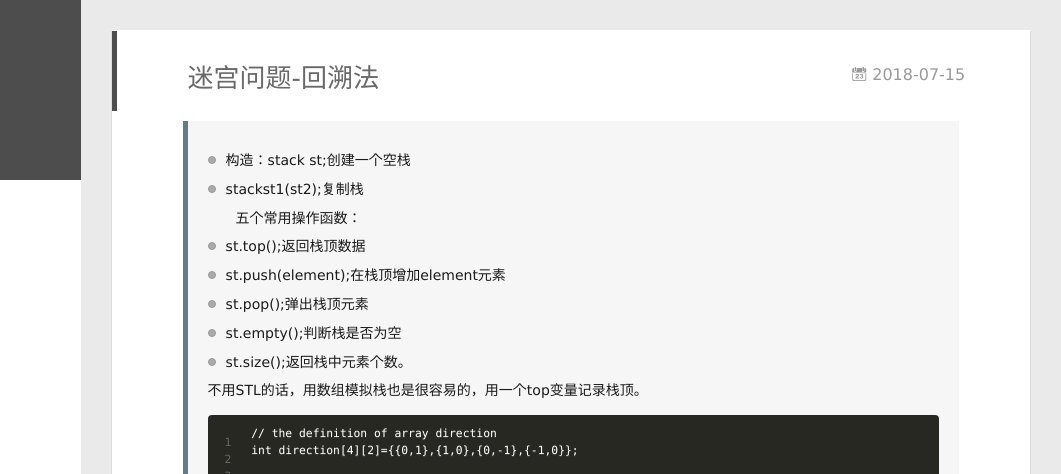
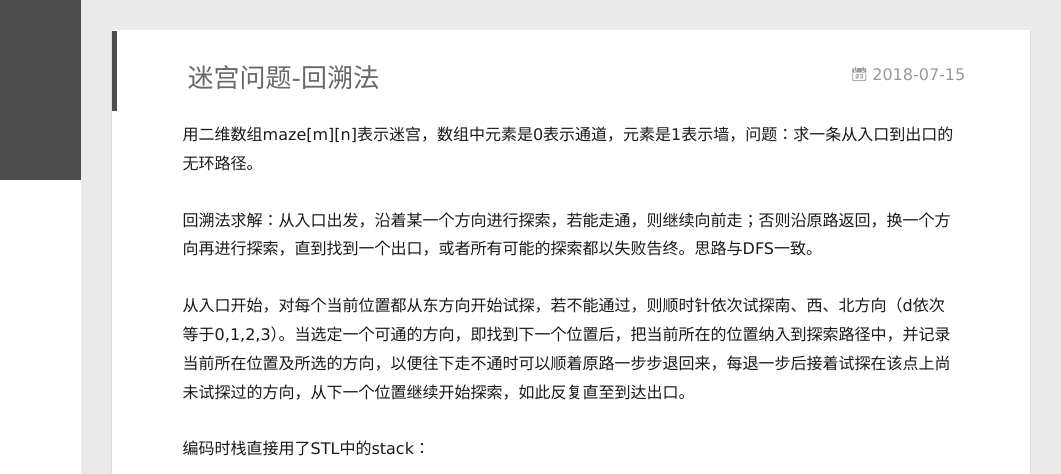
Before and after one commit to ZheWANGGlobal/ZheWANGGlobal.github.io, a plain HTML site: page 2018/07/15/迷宫问题-回溯法/index.html in a window 1280 px wide. Shown: the top 474 px of the page, 219-1280 px from the left. Drawn offline with Linux system fonts and the light colour scheme.

Commit message:
Site updated: 2018-07-15 18:04:11

```diff
--- a/2018/07/15/迷宫问题-回溯法/index.html
+++ b/2018/07/15/迷宫问题-回溯法/index.html
@@ -8,18 +8,18 @@
   <link rel="dns-prefetch" href="http://yoursite.com">
   <title>迷宫问题-回溯法 | Hexo</title>
   <meta name="viewport" content="width=device-width, initial-scale=1, maximum-scale=1">
-  <meta name="description" content="构造：stack st;创建一个空栈　　 stackst1(st2);复制栈　　五个常用操作函数： st.top();返回栈顶数据 　 st.push(element);在栈顶增加element元素 　 st.pop();弹出栈顶元素 　 st.empty();判断栈是否为空 　 st.size();返回栈中元素个数。不用STL的话，用数组模拟栈也是很容易的，用一个top变量记录栈顶。1234">
+  <meta name="description" content="用二维数组maze[m][n]表示迷宫，数组中元素是0表示通道，元素是1表示墙，问题：求一条从入口到出口的无环路径。 回溯法求解：从入口出发，沿着某一个方向进行探索，若能走通，则继续向前走；否则沿原路返回，换一个方向再进行探索，直到找到一个出口，或者所有可能的探索都以失败告终。思路与DFS一致。 从入口开始，对每个当前位置都从东方向开始试探，若不能通过，则顺时针依次试探南、西、北方向（d依次等于0">
 <meta name="keywords" content="算法数据结构">
 <meta property="og:type" content="article">
 <meta property="og:title" content="迷宫问题-回溯法">
 <meta property="og:url" content="http://yoursite.com/2018/07/15/迷宫问题-回溯法/index.html">
 <meta property="og:site_name" content="Hexo">
-<meta property="og:description" content="构造：stack st;创建一个空栈　　 stackst1(st2);复制栈　　五个常用操作函数： st.top();返回栈顶数据 　 st.push(element);在栈顶增加element元素 　 st.pop();弹出栈顶元素 　 st.empty();判断栈是否为空 　 st.size();返回栈中元素个数。不用STL的话，用数组模拟栈也是很容易的，用一个top变量记录栈顶。1234">
+<meta property="og:description" content="用二维数组maze[m][n]表示迷宫，数组中元素是0表示通道，元素是1表示墙，问题：求一条从入口到出口的无环路径。 回溯法求解：从入口出发，沿着某一个方向进行探索，若能走通，则继续向前走；否则沿原路返回，换一个方向再进行探索，直到找到一个出口，或者所有可能的探索都以失败告终。思路与DFS一致。 从入口开始，对每个当前位置都从东方向开始试探，若不能通过，则顺时针依次试探南、西、北方向（d依次等于0">
 <meta property="og:locale" content="default">
-<meta property="og:updated_time" content="2018-07-15T10:02:47.264Z">
+<meta property="og:updated_time" content="2018-07-15T10:04:05.310Z">
 <meta name="twitter:card" content="summary">
 <meta name="twitter:title" content="迷宫问题-回溯法">
-<meta name="twitter:description" content="构造：stack st;创建一个空栈　　 stackst1(st2);复制栈　　五个常用操作函数： st.top();返回栈顶数据 　 st.push(element);在栈顶增加element元素 　 st.pop();弹出栈顶元素 　 st.empty();判断栈是否为空 　 st.size();返回栈中元素个数。不用STL的话，用数组模拟栈也是很容易的，用一个top变量记录栈顶。1234">
+<meta name="twitter:description" content="用二维数组maze[m][n]表示迷宫，数组中元素是0表示通道，元素是1表示墙，问题：求一条从入口到出口的无环路径。 回溯法求解：从入口出发，沿着某一个方向进行探索，若能走通，则继续向前走；否则沿原路返回，换一个方向再进行探索，直到找到一个出口，或者所有可能的探索都以失败告终。思路与DFS一致。 从入口开始，对每个当前位置都从东方向开始试探，若不能通过，则顺时针依次试探南、西、北方向（d依次等于0">
 
     <link rel="alternative" href="/atom.xml" title="Hexo" type="application/atom+xml">
 
@@ -175,7 +175,11 @@
 
     <div class="article-entry" itemprop="articleBody">
 
-        <blockquote>
+        <p>用二维数组maze[m][n]表示迷宫，数组中元素是0表示通道，元素是1表示墙，问题：求一条从入口到出口的无环路径。</p>
+<p>回溯法求解：从入口出发，沿着某一个方向进行探索，若能走通，则继续向前走；否则沿原路返回，换一个方向再进行探索，直到找到一个出口，或者所有可能的探索都以失败告终。思路与DFS一致。</p>
+<p>从入口开始，对每个当前位置都从东方向开始试探，若不能通过，则顺时针依次试探南、西、北方向（d依次等于0,1,2,3）。当选定一个可通的方向，即找到下一个位置后，把当前所在的位置纳入到探索路径中，并记录当前所在位置及所选的方向，以便往下走不通时可以顺着原路一步步退回来，每退一步后接着试探在该点上尚未试探过的方向，从下一个位置继续开始探索，如此反复直至到达出口。</p>
+<p>编码时栈直接用了STL中的stack：</p>
+<blockquote>
 <ul>
 <li>构造：stack st;创建一个空栈　　</li>
 <li>stackst1(st2);复制栈<br>　　五个常用操作函数：</li>
```
Also changed, not shown: index.html (+5 -1 lines).
